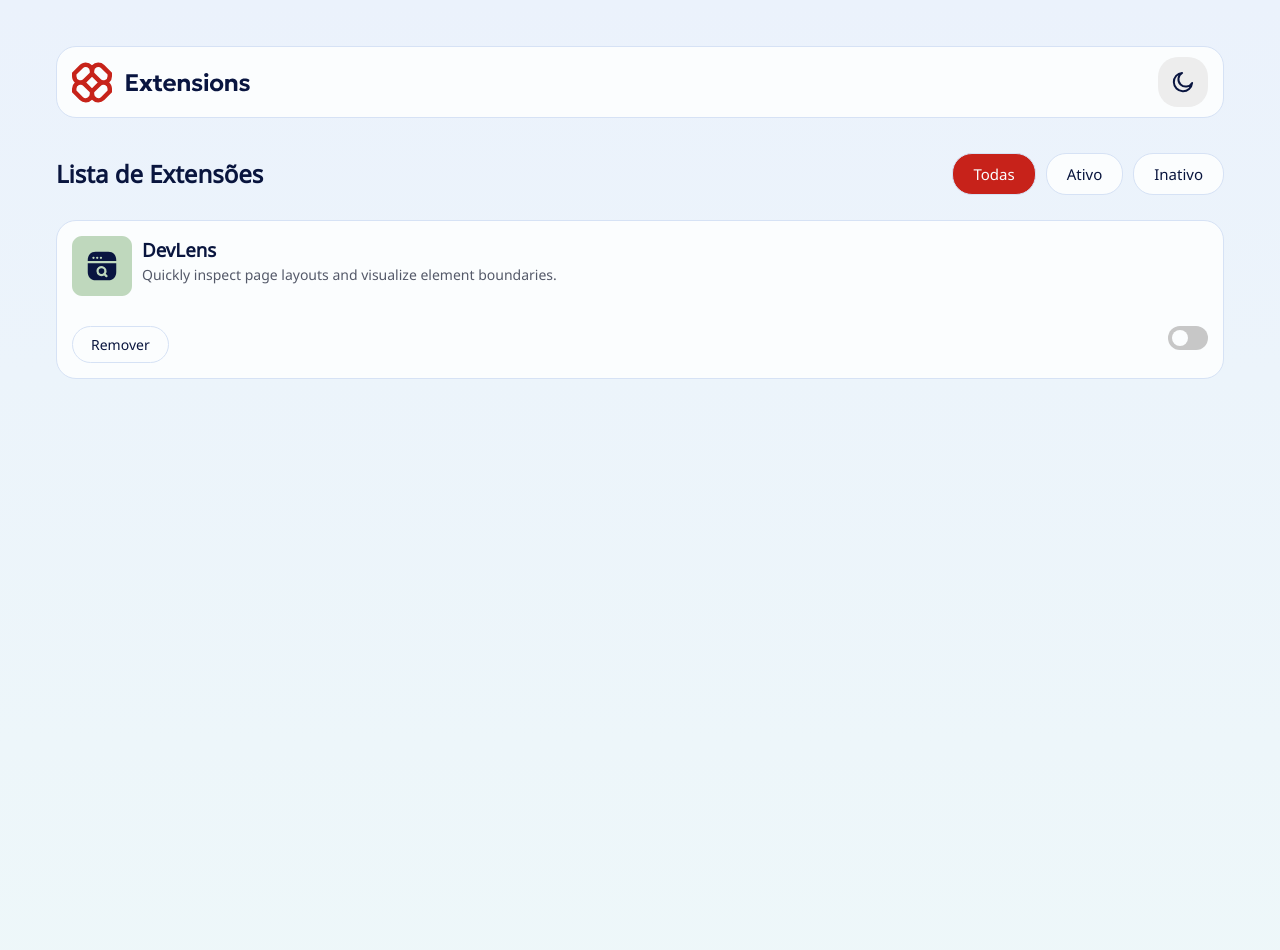
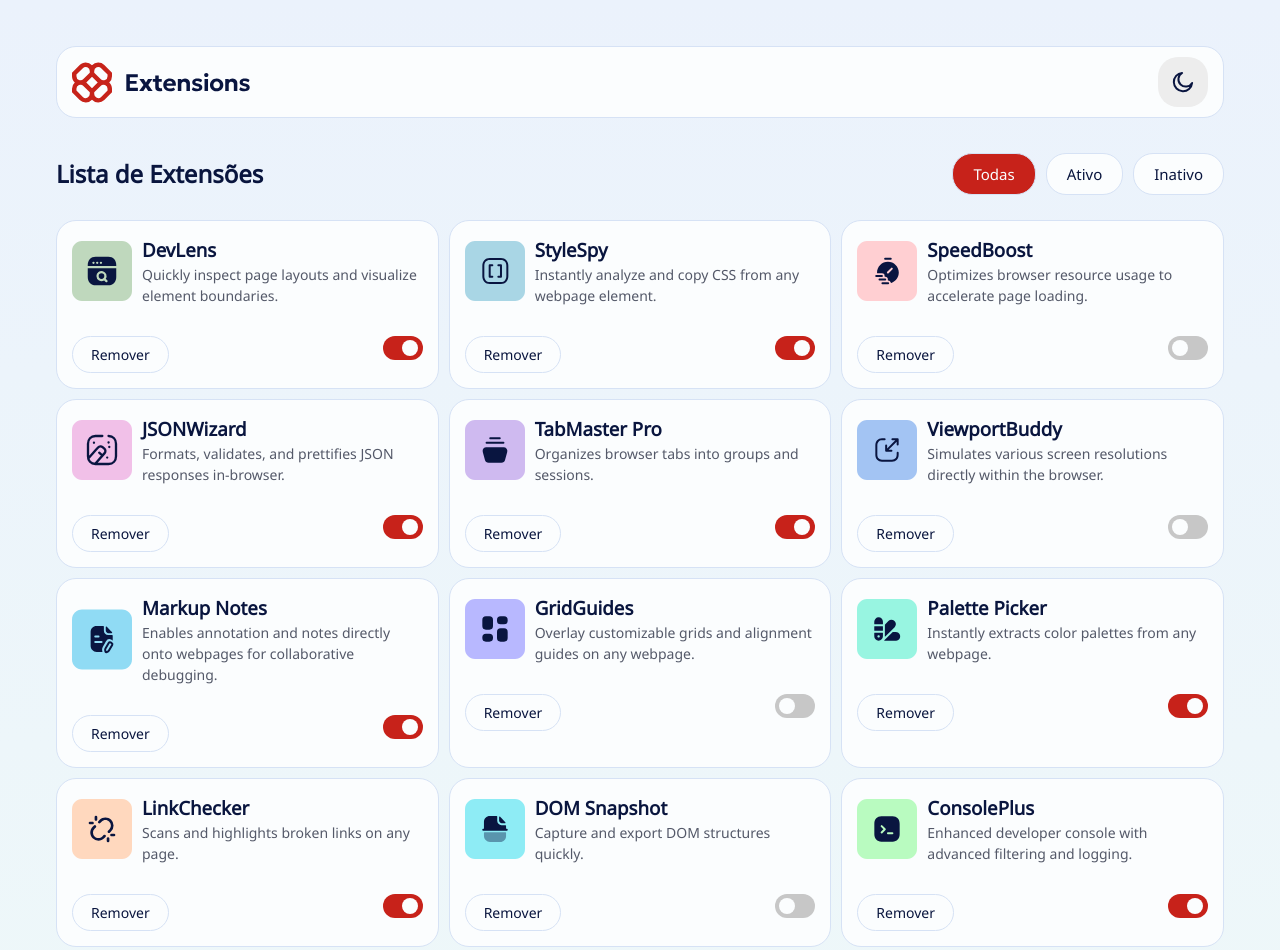
Before and after one commit to Matrodazz/browser-ext-manager-fmentor, a plain HTML site: page index.html in a window 1280 px wide. Shown: the top 950 px of the page. Drawn offline with Linux system fonts and the light colour scheme.

Commit message:
feat: add extension cards listing

```diff
--- a/index.html
+++ b/index.html
@@ -30,22 +30,7 @@
       </div>
     </div>
 
-  <div class="extension__card">
-    <div class="extension__card__top">
-      <img src="./assets/images/logo-devlens.svg" />
-      <div class="extension__card__details">
-        <h3>DevLens</h3>
-        <p class="extension__description">Quickly inspect page layouts and visualize element boundaries.</p>
-      </div>
-    </div>
-    <div class="extension__card__buttons">
-      <button class="remove__button">Remover</button>
-      <label class="switch">
-        <input type="checkbox">
-        <span class="slider"></span>
-      </label>
-    </div>
-  </div>
+    <div class="extension__card__list" id="cardList"></div>
 
   </main>
 
--- a/script.js
+++ b/script.js
@@ -2,6 +2,8 @@ document.addEventListener('DOMContentLoaded', () => {
   const body = document.body;
   const button = document.getElementById("theme__toggle");
   const icon = document.getElementById("theme__icon");
+  const list = document.getElementById('cardList');
+  let allData = [];
 
   // alternar tema claro/escuro
   if (button && icon) {
@@ -11,4 +13,47 @@ document.addEventListener('DOMContentLoaded', () => {
       icon.src = isDark ? "./assets/images/icon-moon.svg" : "./assets/images/icon-sun.svg";
     });
   }
+
+
+
+  // cria e adiciona os cards
+  function renderCards(data) {
+    list.innerHTML = '';
+
+    data.forEach((item) => {
+      const card = document.createElement('div');
+      card.classList.add('extension__card');
+
+      card.innerHTML = `
+        <div class="extension__card__top">
+          <img src="${item.logo}" alt="${item.name}"/>
+          <div class="extension__card__details">
+            <h3>${item.name}</h3>
+            <p class="extension__description">${item.description}</p>
+          </div>
+        </div>
+        <div class="extension__card__buttons">
+          <button class="remove__button">Remover</button>
+          <label class="switch">
+            <input type="checkbox" ${item.isActive ? 'checked' : ''}>
+            <span class="slider"></span>
+          </label>
+        </div>
+      `;
+
+    list.appendChild(card);
+    });
+  }
+
+  // carrega JSON com os dados
+  fetch('./data.json')
+    .then(response => response.json())
+    .then(data => {
+      const saved = JSON.parse(localStorage.getItem('extensionsData'));
+      allData = saved && Array.isArray(saved) ? saved : data;
+      renderCards(allData);
+    })
+    .catch(error => console.error('Erro ao carregar data.json:', error));
+
+
 });
--- a/style.css
+++ b/style.css
@@ -114,6 +114,12 @@ main {
 /* =======================================
    Extension card
 */
+.extension__card__list {
+  display: grid;
+  grid-template-columns: repeat(3, 1fr);
+  gap: 10px;
+  flex-direction: column;
+}
 
 .extension__card {
   padding: 15px;
```
